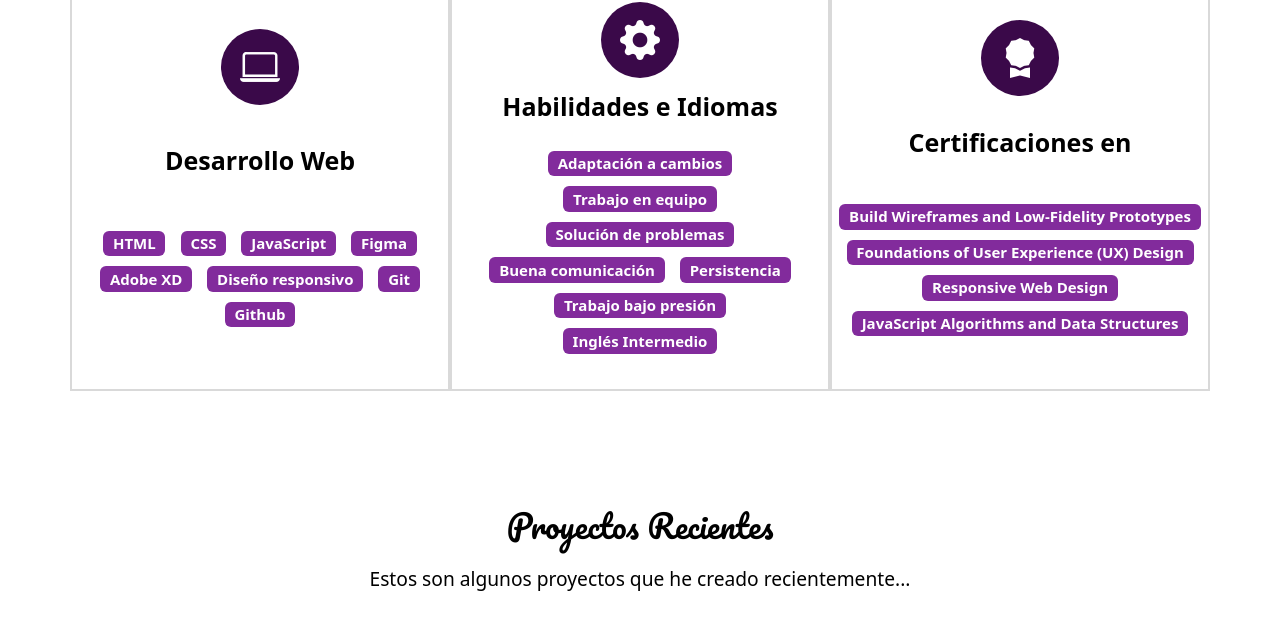
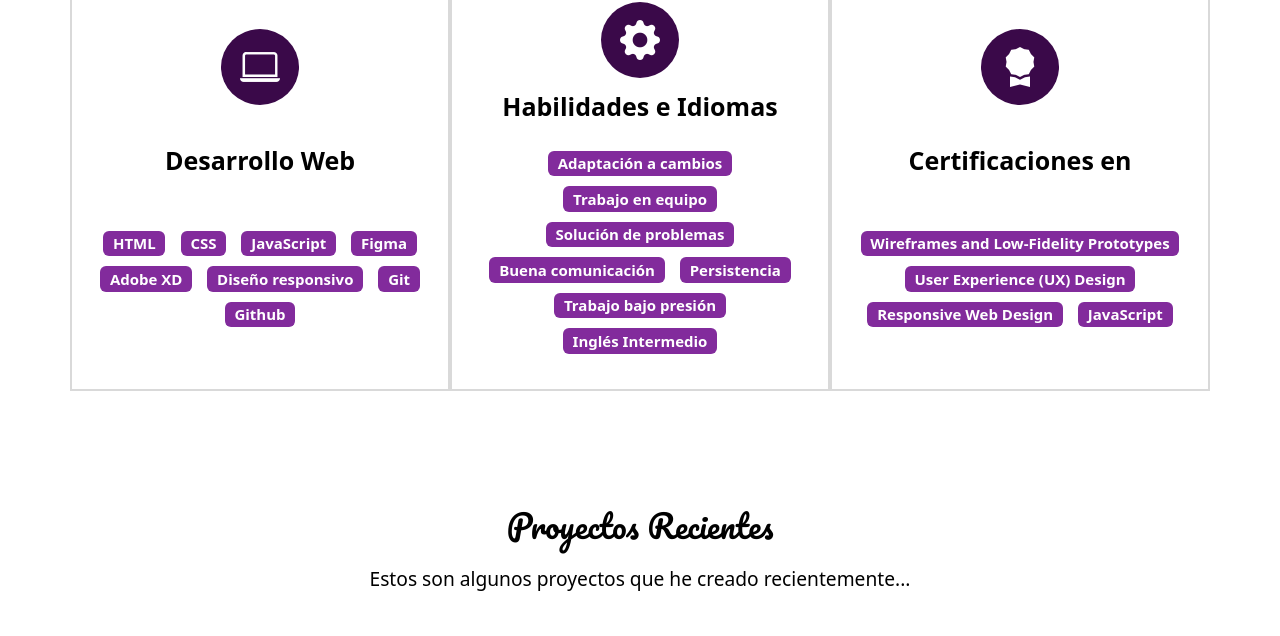
Before and after one commit to kastherq/Portafolio-2.0, a plain HTML site: page index.html in a window 1280 px wide. Shown: the part 1455-2091 px from the top of the page. Drawn offline with nearby package versions, Linux system fonts and the light colour scheme.

Commit message:
Add files via upload

```diff
--- a/index.html
+++ b/index.html
@@ -107,10 +107,10 @@
           <i class="bi bi-award-fill"></i>
           <p class="experiencia-titulo">Certificaciones en</p>
           <div class="badges-contenedor">
-            <span class="badge">Build Wireframes and Low-Fidelity Prototypes</span>
-            <span class="badge">Foundations of User Experience (UX) Design</span>
+            <span class="badge">Wireframes and Low-Fidelity Prototypes</span>
+            <span class="badge">User Experience (UX) Design</span>
             <span class="badge">Responsive Web Design</span>
-            <span class="badge">JavaScript Algorithms and Data Structures</span>
+            <span class="badge">JavaScript</span>
           </div>
         </div>
       </div>
```
